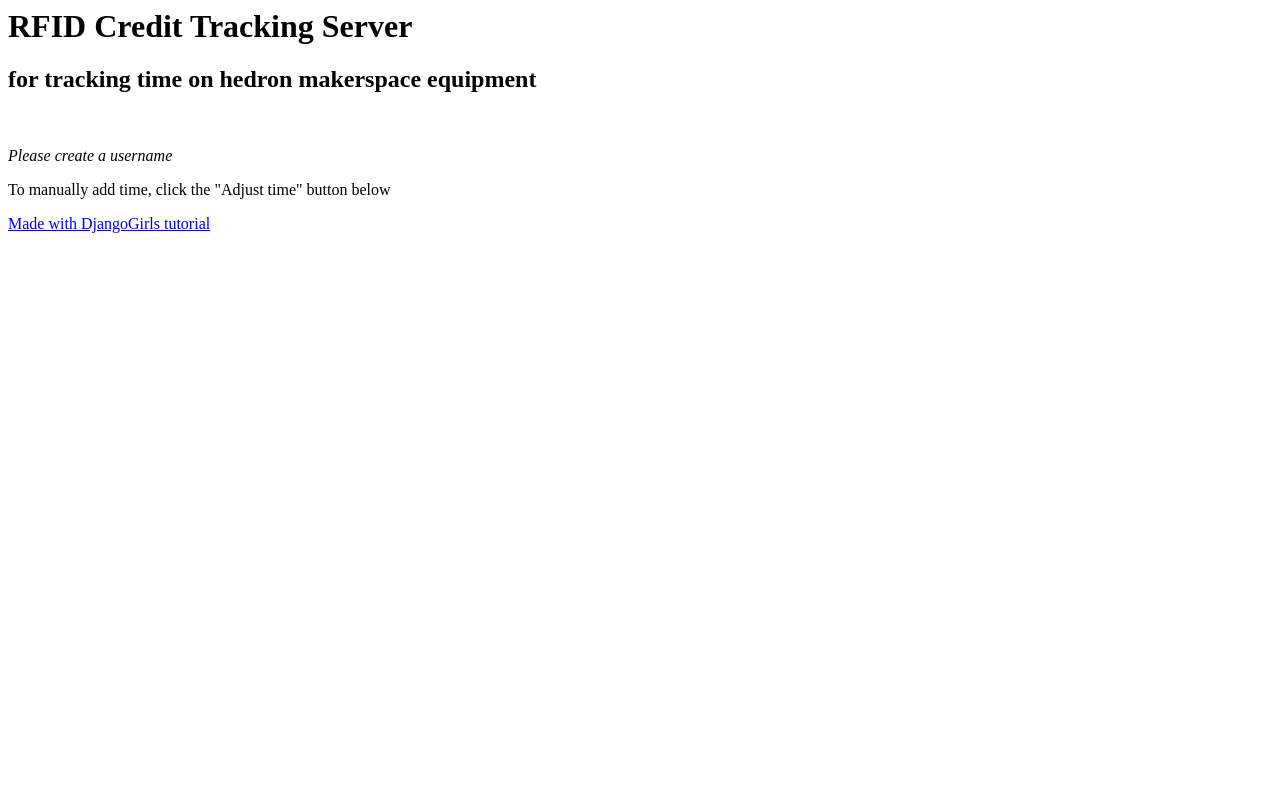
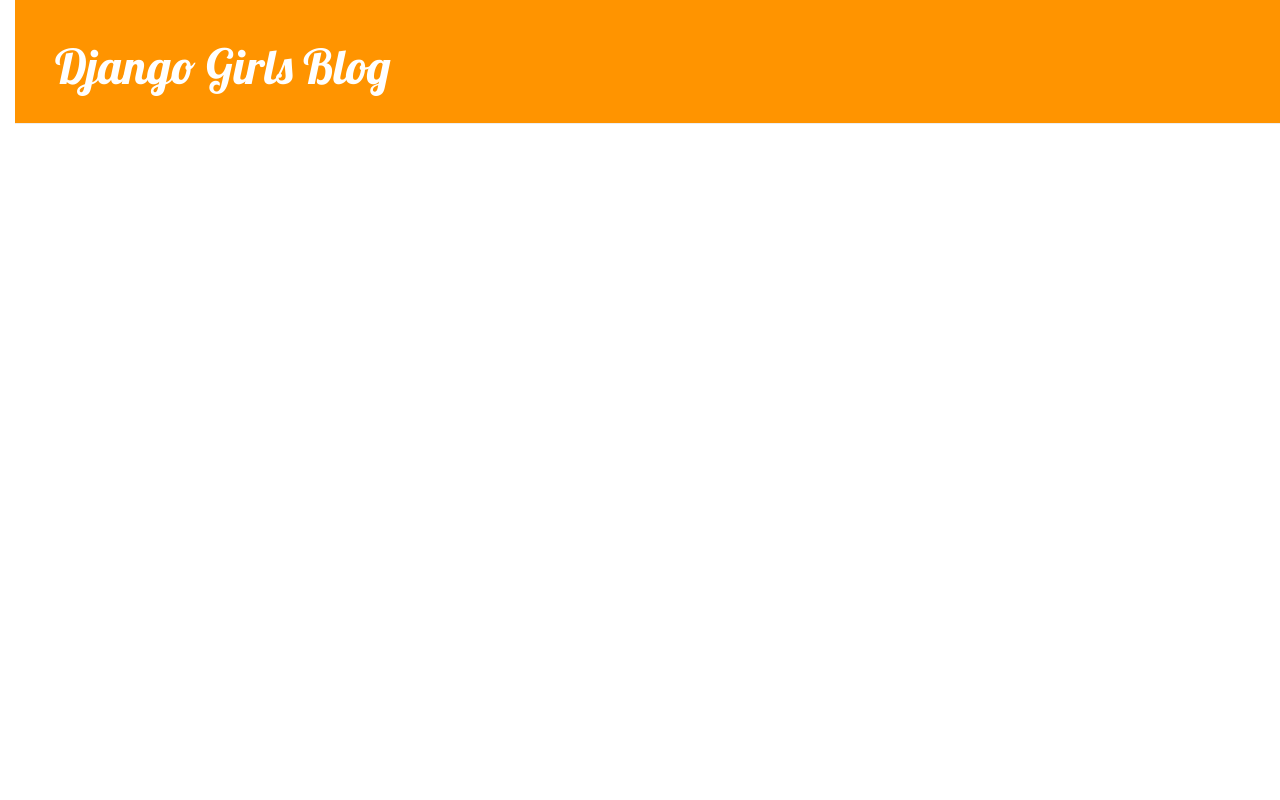
Before and after one commit to HedronUser/my-first-blog, a Django app: page / in a window 1280 px wide. Run offline with Django 3.2, Linux system fonts and the light colour scheme; tables that the repository leaves empty hold one stand-in row (values such as "Sample post"); some libraries are stand-ins or nearby versions.

Commit message:
added view and template for detailed blog post as CSS

```diff
--- /dev/null
+++ b/blog/static/css/blog.css
@@ -0,0 +1,53 @@
+h1 a {
+    color: #FCA205;
+}
+
+body {
+    padding-left: 15px;
+    font-family: 'Lobster';
+}
+.page-header {
+    background-color: #ff9400;
+    margin-top: 0;
+    padding: 20px 20px 20px 40px;
+}
+.page-header h1, .page-header h1 a, .page-header h1 a:visited, .page-header h1 a:active {
+    color: #ffffff;
+    font-size: 36pt;
+    text-decoration: none;
+}
+
+.content {
+    margin-left: 40px;
+}
+
+h1, h2, h3, h4 {
+    font-family: 'Lobster', cursive;
+}
+
+.date {
+    color: #828282;
+}
+
+.save {
+    float: right;
+}
+
+.post-form textarea, .post-form input {
+    width: 100%;
+}
+
+.top-menu, .top-menu:hover, .top-menu:visited {
+    color: #ffffff;
+    float: right;
+    font-size: 26pt;
+    margin-right: 20px;
+}
+
+.post {
+    margin-bottom: 70px;
+}
+
+.post h1 a, .post h1 a:visited {
+    color: #000000;
+}
--- /dev/null
+++ b/blog/templates/blog/base.html
@@ -0,0 +1,23 @@
+{% load staticfiles %}
+<html>
+    <head>
+        <title>Django Girls blog</title>
+        <link rel="stylesheet" href="//maxcdn.bootstrapcdn.com/bootstrap/3.2.0/css/bootstrap.min.css">
+        <link rel="stylesheet" href="//maxcdn.bootstrapcdn.com/bootstrap/3.2.0/css/bootstrap-theme.min.css">
+        <link href='//fonts.googleapis.com/css?family=Lobster&subset=latin,latin-ext' rel='stylesheet' type='text/css'>
+        <link rel="stylesheet" href="{% static 'css/blog.css' %}">
+    </head>
+    <body>
+    <div class="page-header">
+        <h1><a href="/">Django Girls Blog</a></h1>
+    </div>
+    <div class="content container">
+        <div class="row">
+            <div class="col-md-8">
+            {% block content %}
+            {% endblock %}
+            </div>
+        </div>
+    </div>
+    </body>
+</html>
--- a/blog/templates/blog/post_list.html
+++ b/blog/templates/blog/post_list.html
@@ -1,27 +1,13 @@
+{% extends 'blog/base.html' %}
 
-<html>
-    <head>
-        <title>RFID Credit Tracking</title>
-    </head>
-    <body>
-        <div>
-            <h1> RFID Credit Tracking Server</h1>
-            <h2>    for tracking time on hedron makerspace equipment</h2>
+{% block content %}
+    {% for post in posts %}
+        <div class="post">
+            <div class="date">
+                {{ post.published_date }}
+            </div>
+            <h1><a href="{% url 'post_detail' pk=post.pk %}">{{ post.title }}</a></h1>
+            <p>{{ post.text|linebreaksbr }}</p>
         </div>
-        <br />
-
-        {% for post in posts %}
-            <div>
-                <p>published: {{ post.published_date }}</p>
-                <h1><a href="">{{post.title}}</a></h1>
-                <p>{{ post.text|linebreaksbr }}</p>
-            </div>
-        {% endfor %}
-        <div>
-        <p> <em>Please create a username</em></p>
-        </div>
-
-        <p> To manually add time, click the "Adjust time" button below </p>
-        <a href="https://djangogirls.org">Made with DjangoGirls tutorial</a>
-    </body>
-</html>
+    {% endfor %}
+{% endblock %}
--- a/blog/urls.py
+++ b/blog/urls.py
@@ -3,4 +3,5 @@ from . import views
 
 urlpatterns = [
     url(r'^$', views.post_list, name='post_list'),
+    url(r'^post/(?P<pk>\d+)/$', views.post_detail, name='post_detail'),
 ]
--- a/blog/views.py
+++ b/blog/views.py
@@ -1,4 +1,4 @@
-from django.shortcuts import render
+from django.shortcuts import render, get_object_or_404
 from django.utils import timezone
 from .models import Post
 
@@ -6,3 +6,7 @@ from .models import Post
 def post_list(request):
     posts = Post.objects.filter(published_date__lte=timezone.now()).order_by('published_date')
     return render(request, 'blog/post_list.html', {'posts': posts})
+
+def post_detail(request, pk):
+    post= get_object_or_404(Post, pk=pk)
+    return render(request, 'blog/post_detail.html', {'post': post})
```
Also changed, not shown: blog/templates/blog/post_detail.html (added, +13 -0 lines).
